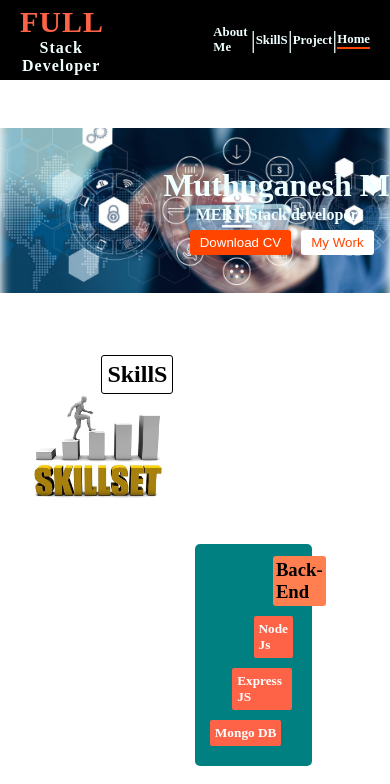
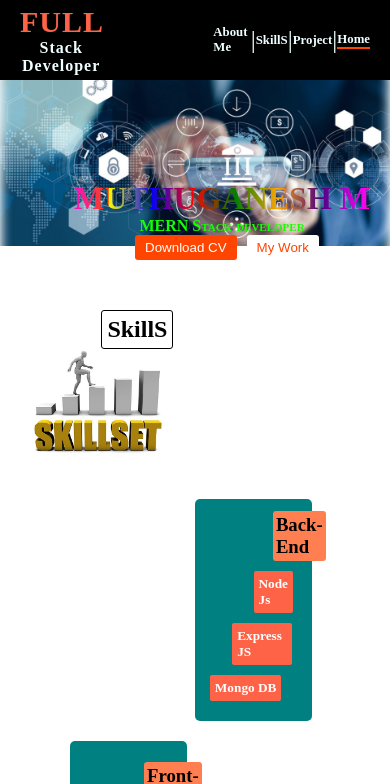
Before and after one commit to MuthuganeshMG/Portfolio, a React (Create React App) app: page / in a window 390 px wide. Shown: the top 784 px of the page. Built offline with nearby package versions, Linux system fonts and the light colour scheme; the HTML template or start-up script is replaced by a standard one.

Commit message:
changing in title

```diff
--- a/src/App.js
+++ b/src/App.js
@@ -3,7 +3,6 @@ import TopSection from './components/TopSection';
 import Footer from './components/Footer';
 import Header from './components/Header';
 import Skill from './components/Skill';
-import Certification from './components/Certification';
 import ProjectContainer from './components/ProjectContainer';
 
 function App() {
@@ -12,7 +11,6 @@ function App() {
       <Header/>
       <TopSection/>
       <Skill/>
-      {/* <Certification/> */}
       <ProjectContainer/>
       <Footer/>
     </div>
--- a/src/components/Certification.css
+++ /dev/null
@@ -1,12 +0,0 @@
-.certificate-container{
-    display: flex;
-    /* flex-direction: column; */
-    color: black;
-}
-.certificate{
-    display: flex;
-    flex-direction: column;
-}
-.certificate li{
-    list-style-type: none;
-}
--- a/src/components/Certification.jsx
+++ /dev/null
@@ -1,21 +0,0 @@
-import React from 'react';
-import './Certification.css';
-
-export default function Certification() {
-  return (
-    <div>
-        <div className="certificate-container">
-            <ul className='certificate'>
-                <li>
-                    <a href="https://www.coursera.org/account/accomplishments/verify/LAHFP7DXVHTY">
-                    Introduction to Front-End Development
-                    </a></li>
-                <li>Introduction to Back-End Development</li>
-                <li>Programming with JavaScript</li>
-                <li>Advanced React</li>
-                <li>Version Control</li>
-            </ul>
-        </div>
-    </div>
-  )
-}
--- a/src/components/Footer.css
+++ b/src/components/Footer.css
@@ -1,67 +1,6 @@
-/* .footer-container {
-    background-color: black;
-    max-width: 100%;
-    max-height: auto;
-    margin-top: 25%;
-    color: white;
-    display: flex;
-    flex-wrap: wrap;
-    flex-direction: row;
-}
-
-.contact {
-    margin: 2% 10%;
-    cursor: pointer;
-}
-
-.contact>a {
-    text-decoration: none;
-    color: white;
-}
-
-.contact>h5:hover {
-    color: red;
-}
-
-.contact>p:hover {
-    color: red;
-}
-
-.contact>a:hover {
-    color: red;
-}
-
-.aboutme {
-    display: flex;
-    flex-direction: column;
-    width: 40%;
-    margin-left: 20%;
-    margin-top: 2%;
-}
-
-.icons>a {
-    margin: 5px;
-    padding: 3px;
-    cursor: pointer;
-    color: white;
-    font-size: 30px;
-}
-
-.icons>a:hover {
-    color: red;
-}
-
-.copyrights {
-    margin: auto;
-}
-
-.copyrights:hover {
-    color: red;
-} */
 
 
-
-.footer-container {
+ .footer-container {
     background-color: black;
     color: white;
     display: flex;
@@ -107,7 +46,7 @@
     margin: 5px;
     padding: 3px;
     cursor: pointer;
-    color: white;
+    color: rgb(227, 14, 14);
     font-size: 30px;
 }
 
--- a/src/components/Footer.jsx
+++ b/src/components/Footer.jsx
@@ -31,7 +31,7 @@ export default function Footer() {
                 </h4>
                 <div className="about" >
                     {/* <p> */}
-                        I am MUTHUGANESH, a recent graduate with a degree in
+                        I am MUTHUGANESH, a recent graduate with a degree in B.E
                         Mechanical Engineering from King College of Technology.
                         My academic journey has allowed me to develop
                         a strong foundation in software design and development principles.
--- a/src/components/Skill.css
+++ b/src/components/Skill.css
@@ -1,5 +1,11 @@
+* {
+    box-sizing: border-box;
+    top: 0;
+    left: 0;
+}
+
 .skill-container>h2 {
-    margin-top: 100px;
+    margin-top: 50px;
     color: black;
     border: 1px solid black;
     width: fit-content;
@@ -23,6 +29,7 @@
     /* position: relative; */
     max-width: 50%;
     height: auto;
+    margin-top: 0px;
 }
 
 .left {
@@ -132,21 +139,25 @@ h5:nth-child(3) {
     color: black;
     cursor: pointer;
 }
+
 @media (min-width: 768px) {
-    .right .left{
+    .right .left {
         width: 50%;
     }
 }
+
 @media (max-width: 992px) {
-    .right .left{
+    .right .left {
         width: 50%;
     }
 }
-@media (min-width: 1200px)  {
-    .skill-container{
+
+@media (min-width: 1200px) {
+    .skill-container {
         margin-top: 250px;
     }
-    .right .left{
+
+    .right .left {
         width: 50%;
     }
 }
--- a/src/components/TopSection.css
+++ b/src/components/TopSection.css
@@ -1,13 +1,21 @@
+* {
+    box-sizing: border-box;
+    top: 0;
+    left: 0;
+}
+
 .container-section {
     display: flex;
     /* flex-direction: row; */
     justify-content: flex-end;
-    align-items: center;
+    /* align-items: center; */
     /* padding: 20px; */
-    margin-top: 230px;
+    /* margin-top: 230px; */
 }
-.image{
+
+.image {
     position: absolute;
+    margin-top: 80px;
     width: 100%;
 }
 
@@ -18,19 +26,45 @@
     /* padding-top: 50px; */
 }
 
+.text {
+    position: relative;
+    /* margin: 400px 100px; */
+    margin-top: 400px;
+    margin-right: 100px;
+    /* display: flex; */
+    /* flex-direction: column; */
+}
+
 .text-section {
-    position: relative;
-    color: #02f84c;
     display: flex;
     flex-direction: column;
-    justify-items: flex-end;
-    justify-content: right;
+    /* justify-content: center; */
     align-items: center;
-    text-align: right;
+    /* text-align: left;  */
+    /* margin-left: 10px; */
+
 }
 
-.text {
-    text-align: center;
+#mg {
+    background: linear-gradient(to left, orangered,
+            rgb(243, 4, 243), indigo, orange,
+            green, red, blue, yellow);
+    background-clip: text;
+    display: inline;
+    color: transparent;
+    animation: animated 5s linear infinite;
+}
+
+@keyframes animated {
+    to {
+        background-position-x: 161px;
+    }
+}
+
+.domain {
+    color: rgb(21, 255, 0);
+    font-variant: small-caps;
+    font-weight: bold;
 }
 
 .button-section {
@@ -48,6 +82,7 @@
     cursor: pointer;
     transition: background-color 0.3s ease;
 }
+
 .work-btn {
     background-color: white;
     color: orangered;
@@ -71,49 +106,62 @@
     box-shadow: 0 0 10px rgba(252, 252, 252, 0.9);
 }
 
-@media (min-width: 1024px) {
+/* desktop */
+@media screen and (max-width: 1140px)and (min-width:1000px)  {
     .container-section {
-        display: flex;
-        /* padding: 20px; */
-        margin-top: 220px;
-    }
-    .text-section {
-
-    }
-}
-
-
-@media (max-width: 768px) {
-    .container-section {
-        display: flex;
-        /* padding: 20px; */
-        margin-top: 0px;
+        /* margin-top: 220px; */
     }
 
     .text {
-        display: flex;
-        flex-direction: column;
-        line-height: 30px;
-        color:red;
+        margin-top: 300px;
+        margin-right: 100px;
     }
 
+    /* #mg {
+        color: green;
+    } */
 }
 
-@media (max-width: 992px) {
+/* tablet */
+@media screen and (max-width:1000px) and (min-width: 767px) {
     .container-section {
-        margin-top: 90px;
+        /* margin-top: 10px; */
+
     }
+
     .text {
-        /* display: flex;
-        flex-direction: column; */
-        /* margin-top: 50px; */
-        /* padding: 10px; */
-        line-height: 30px;
-        color:red;
+        margin-top: 200px;
+        margin-right: 80px;
     }
+/*
+    #mg {
+        color: yellow;
+    } */
 }
-@media (min-width: 1200px)  {
+
+/* phone */
+@media screen and (max-width:767px) and (min-width:500px) {
     .container-section {
-        /* margin-top: 120px; */
+        /* margin: 40px 10px; */
     }
+
+    .text {
+        margin-top: 150px;
+        margin-right: 20px;
+    }
+
+    /* #mg {
+        color: red;
+    } */
 }
+
+@media screen and (max-width:500px) {
+    .text {
+        margin-top: 100px;
+        margin-right: 20px;
+    }
+
+    /* #mg {
+        color: blue;
+    } */
+}
--- a/src/components/TopSection.jsx
+++ b/src/components/TopSection.jsx
@@ -19,13 +19,11 @@ export default function TopSection() {
             <div className="image">
                 <img src={kmc1} alt="img" />
             </div>
-            <div className="text-section">
-                <div className="text">
-                    <h1>Muthuganesh M</h1>
-                    <p>
-                        <strong>
+            <div className="text">
+                <div className="text-section">
+                    <h1 id='mg'>MUTHUGANESH M</h1>
+                    <p className='domain'>
                         MERN Stack developer
-                        </strong>
                     </p>
                 </div>
                 <div className="button-section">
```
